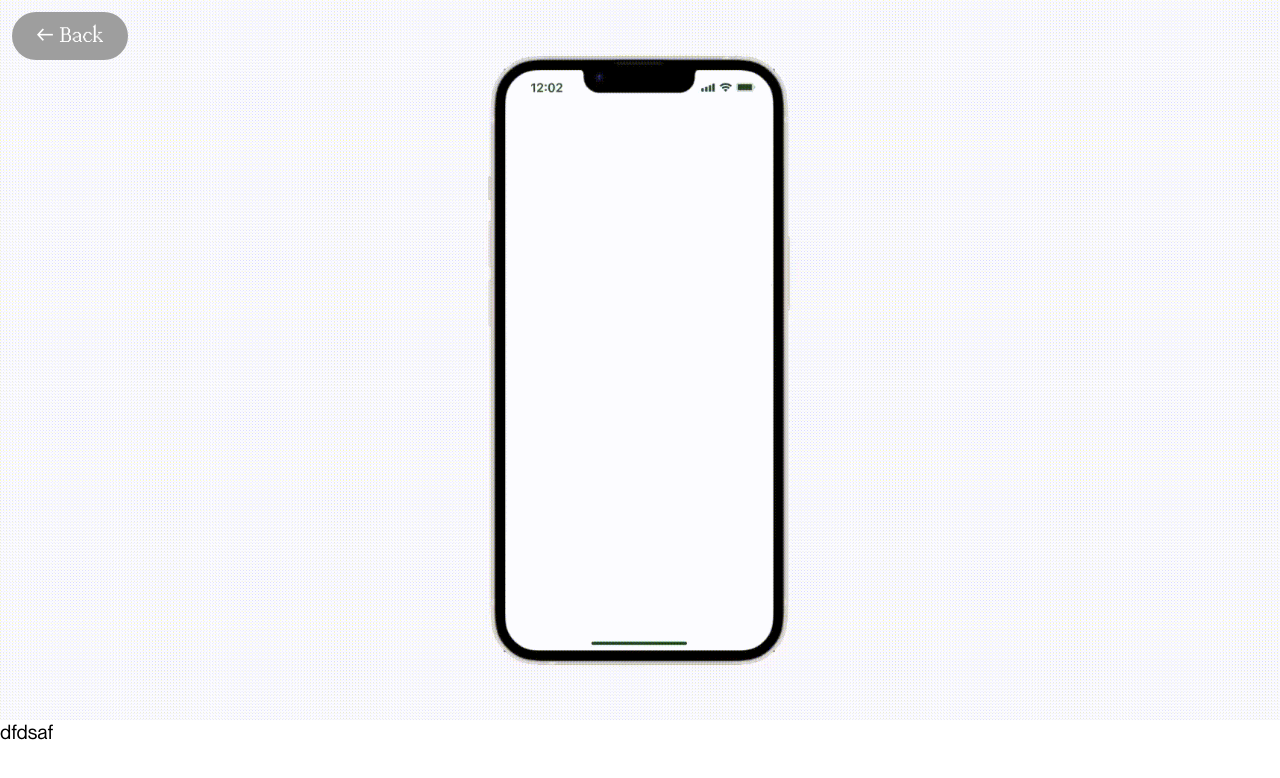
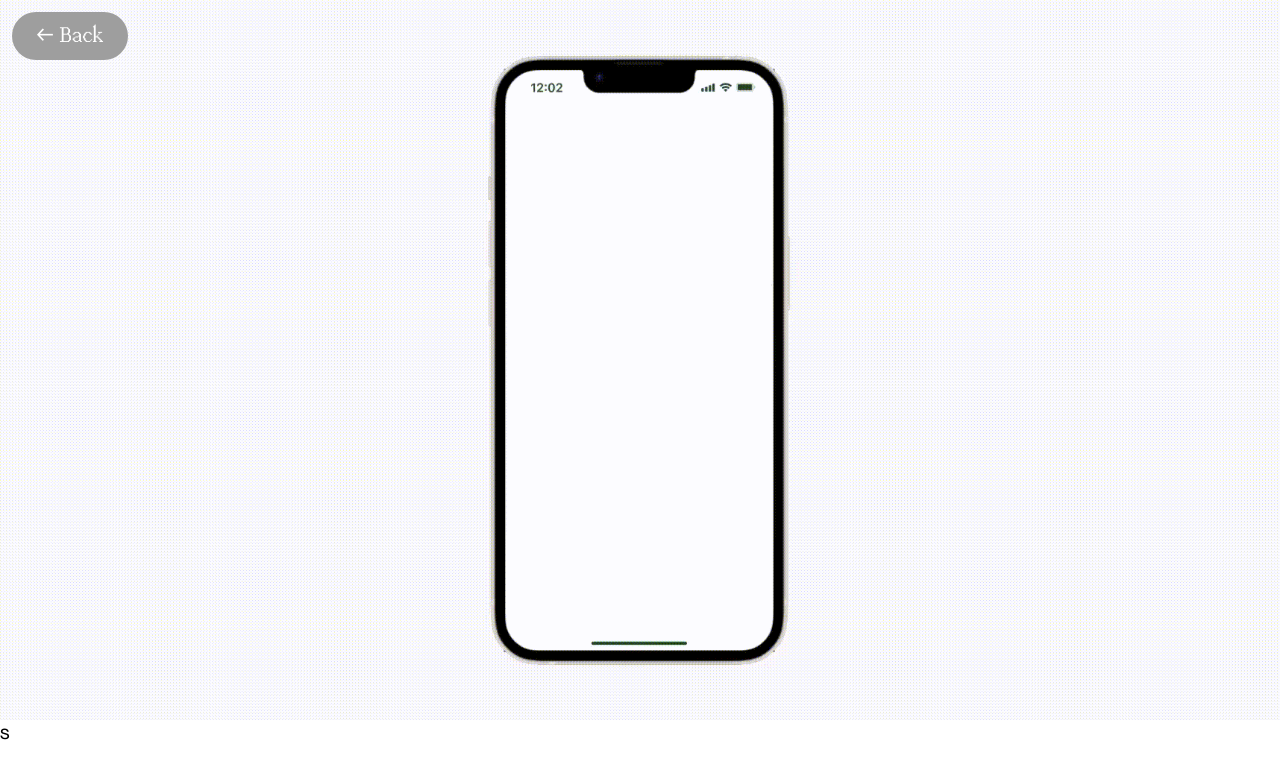
Before and after one commit to chainsawmaiden/aditya-das-portfolio, a Next.js app: page /cimu/casestudy in a window 1280 px wide. Shown: the top 778 px of the page. Built offline with nearby package versions, Linux system fonts and the light colour scheme.

Commit message:
Update page.tsx

```diff
--- a/app/cimu/casestudy/page.tsx
+++ b/app/cimu/casestudy/page.tsx
@@ -7,7 +7,7 @@ import loadingAnimation from '@/public/images/cimu/loading-animation.gif'
 export default function CimuCaseStudy() {
   return (
     <ArticlePage src={loadingAnimation}>
-      dfdsaf
+      s
     </ArticlePage>
   )
 }
```
